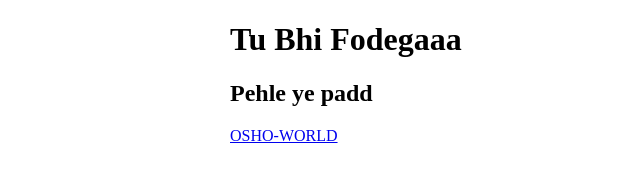
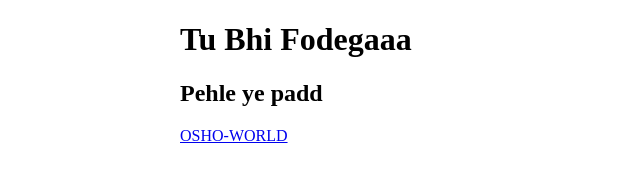
Before and after one commit to Ajaymalviy/Ajaymalviy.github.io, a plain HTML site: page index.html in a window 1280 px wide. Shown: the whole page, without its empty margins (278-918 px from the left). Drawn offline with Linux system fonts and the light colour scheme.

Commit message:
Update index.html
change margin of content

```diff
--- a/index.html
+++ b/index.html
@@ -6,11 +6,11 @@
   <title>done</title>
 </head>
 <body>
-  <div style="align-items:center; justify-content:center; margin-left:500px;">
+  <div style="align-items:center; justify-content:center; margin-left:450px;">
   <h1>Tu Bhi Fodegaaa</h1>
   <h2>Pehle ye padd</h2>
   </div>
-  <div style="align-items:center; justify-content:center; margin-left:500px">
+  <div style="align-items:center; justify-content:center; margin-left:450px">
   <a href="https://www.oshofragrance.org/db/books/files/Osho_Rajneesh_Sambhog_Se_Samadhi_Ki_Or.pdf" >OSHO-WORLD</a>
   </div>
 </body>
```
